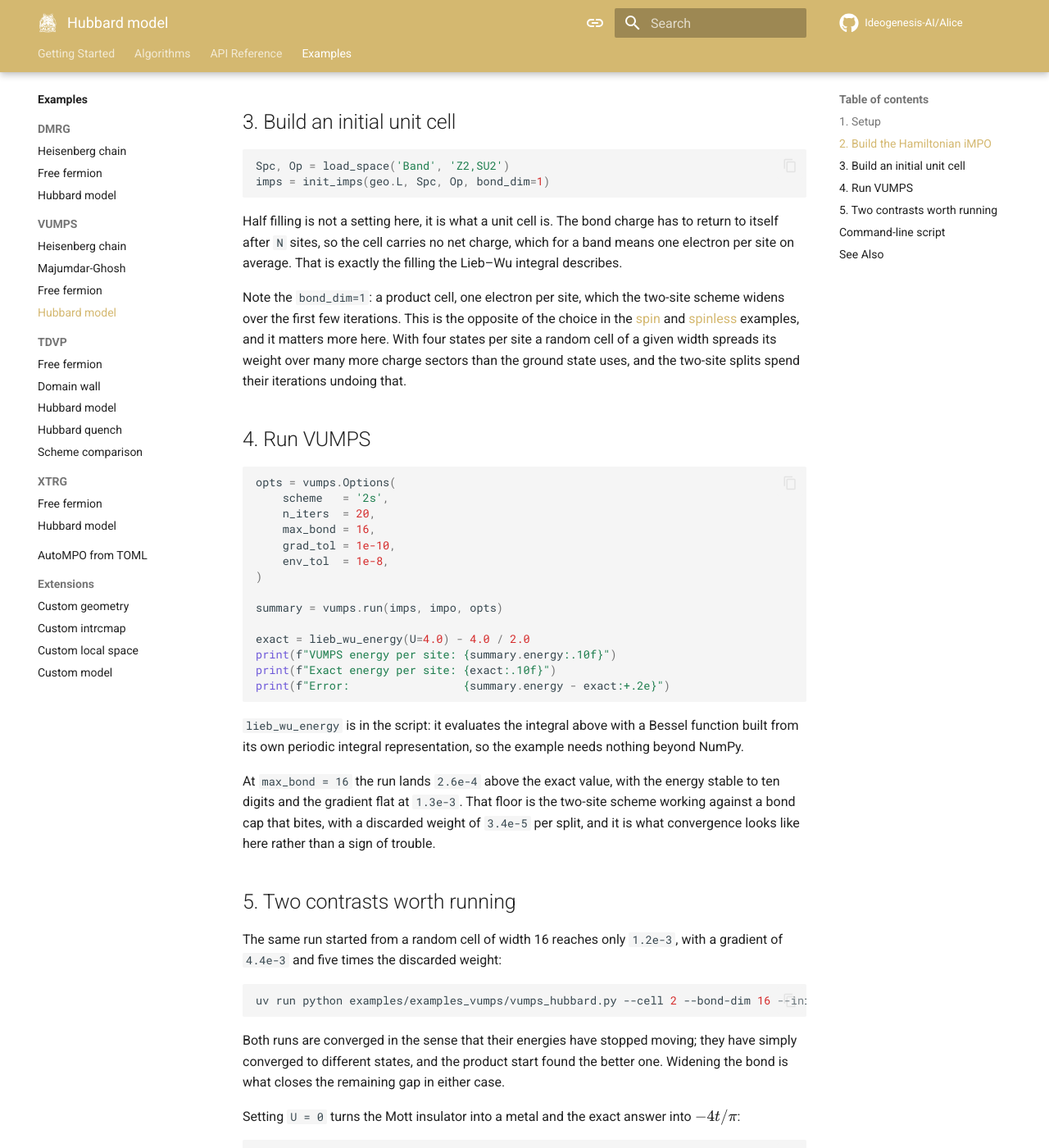
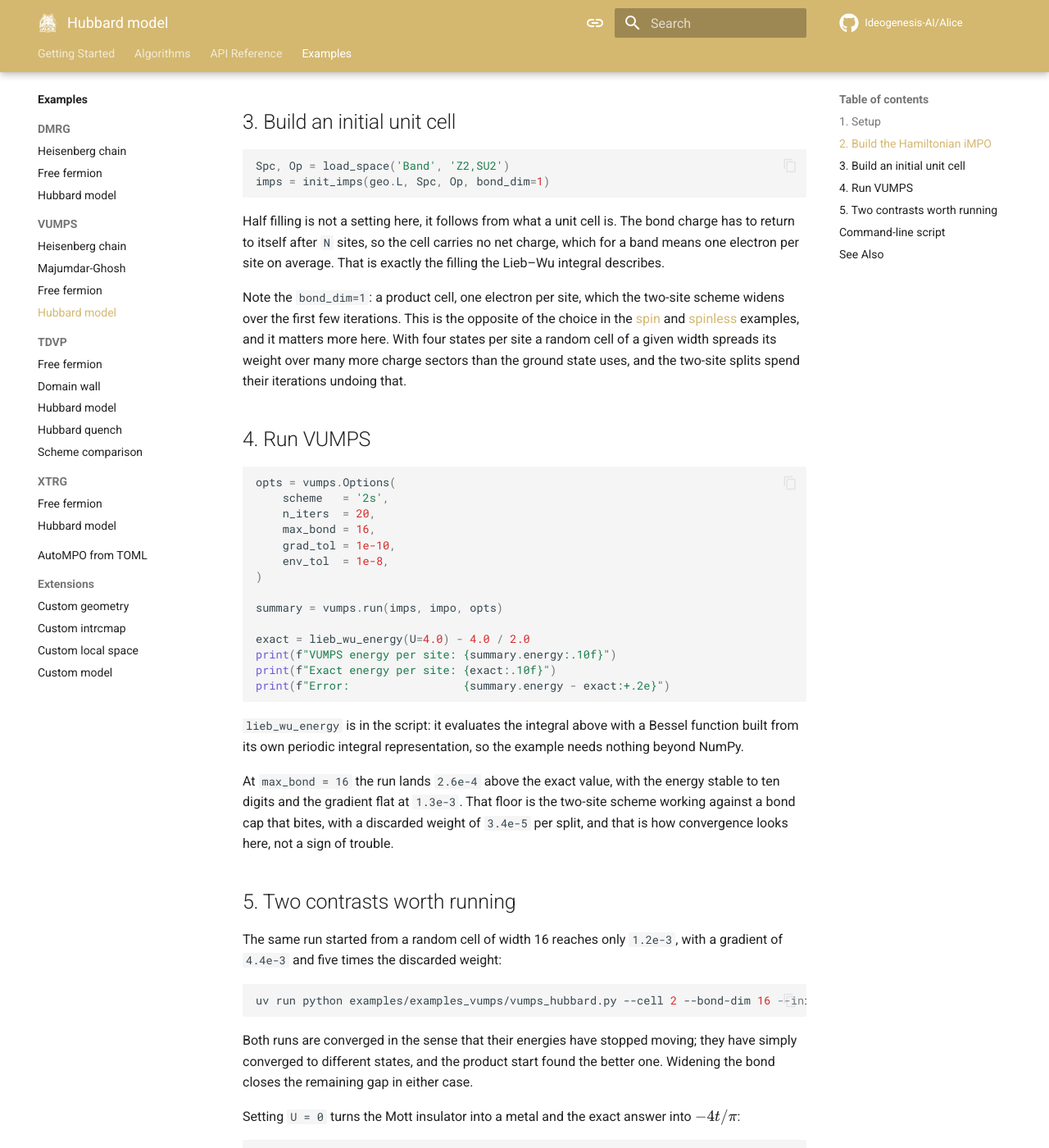
Before and after one commit to Ideogenesis-AI/Alice, an MkDocs documentation site: the page built from docs/examples/vumps/hubbard.md, in a window 1280 px wide and 1400 px high, scrolled down 1266 px. Shown: the whole window at 82% size. Built offline with MkDocs 1.6.1 and Material for MkDocs 9.7.7, drawn with Linux system fonts in a browser that asks for light colours; comment, search, counter and statistics services are not loaded.

Commit message:
Regularize the prose of the VUMPS example pages
The four pages used "rather than" and the "be what" cleft, the latter
in the recurring explanation that half filling follows from what a unit
cell is. The Heisenberg and Hubbard pages are recast the way their
scripts were, describing the gradient floor as the signature of a
converged two-site run against a bond cap.

````diff
--- a/docs/examples/vumps/hubbard.md
+++ b/docs/examples/vumps/hubbard.md
@@ -50,7 +50,7 @@ Spc, Op = load_space('Band', 'Z2,SU2')
 imps = init_imps(geo.L, Spc, Op, bond_dim=1)
 ```
 
-Half filling is not a setting here, it is what a unit cell is. The bond charge has to return to itself after `N` sites, so the cell carries no net charge, which for a band means one electron per site on average. That is exactly the filling the Lieb–Wu integral describes.
+Half filling is not a setting here, it follows from what a unit cell is. The bond charge has to return to itself after `N` sites, so the cell carries no net charge, which for a band means one electron per site on average. That is exactly the filling the Lieb–Wu integral describes.
 
 Note the `bond_dim=1`: a product cell, one electron per site, which the two-site scheme widens over the first few iterations. This is the opposite of the choice in the [spin](heisenberg.md) and [spinless](free-fermion.md) examples, and it matters more here. With four states per site a random cell of a given width spreads its weight over many more charge sectors than the ground state uses, and the two-site splits spend their iterations undoing that.
 
@@ -75,7 +75,7 @@ print(f"Error:                 {summary.energy - exact:+.2e}")
 
 `lieb_wu_energy` is in the script: it evaluates the integral above with a Bessel function built from its own periodic integral representation, so the example needs nothing beyond NumPy.
 
-At `max_bond = 16` the run lands `2.6e-4` above the exact value, with the energy stable to ten digits and the gradient flat at `1.3e-3`. That floor is the two-site scheme working against a bond cap that bites, with a discarded weight of `3.4e-5` per split, and it is what convergence looks like here rather than a sign of trouble.
+At `max_bond = 16` the run lands `2.6e-4` above the exact value, with the energy stable to ten digits and the gradient flat at `1.3e-3`. That floor is the two-site scheme working against a bond cap that bites, with a discarded weight of `3.4e-5` per split, and that is how convergence looks here, not a sign of trouble.
 
 ## 5. Two contrasts worth running
 
@@ -85,7 +85,7 @@ The same run started from a random cell of width 16 reaches only `1.2e-3`, with
 uv run python examples/examples_vumps/vumps_hubbard.py --cell 2 --bond-dim 16 --init random
 ```
 
-Both runs are converged in the sense that their energies have stopped moving; they have simply converged to different states, and the product start found the better one. Widening the bond is what closes the remaining gap in either case.
+Both runs are converged in the sense that their energies have stopped moving; they have simply converged to different states, and the product start found the better one. Widening the bond closes the remaining gap in either case.
 
 Setting `U = 0` turns the Mott insulator into a metal and the exact answer into \(-4t/\pi\):
 
````
Also changed, not shown: docs/examples/vumps/free-fermion.md (+2 -2 lines), docs/examples/vumps/heisenberg.md (+2 -2 lines), docs/examples/vumps/majumdar-ghosh.md (+2 -2 lines).
